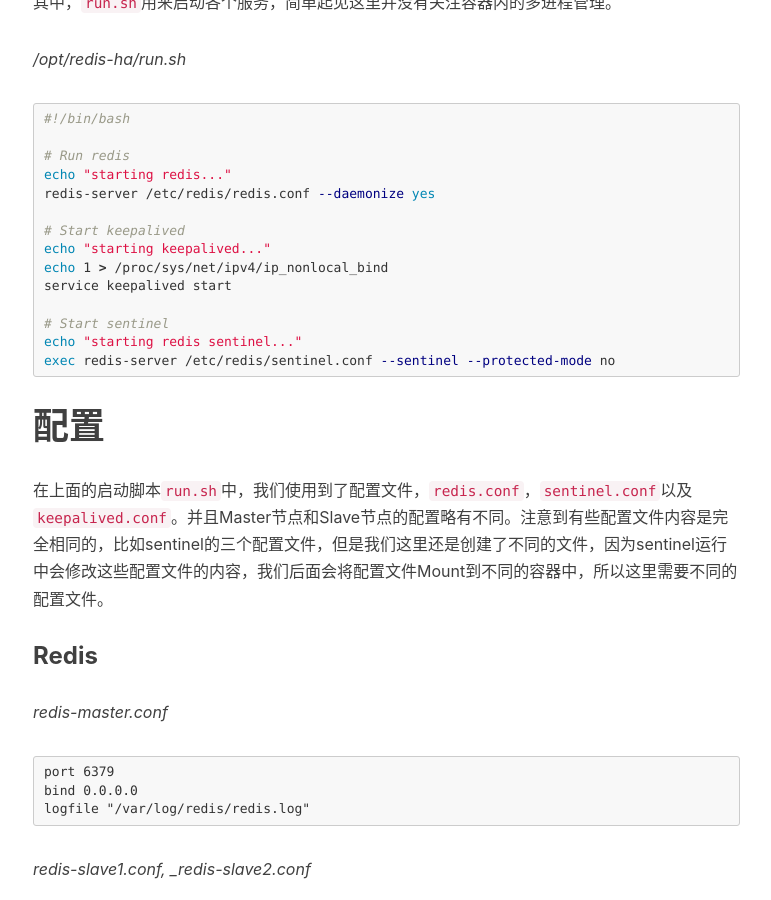
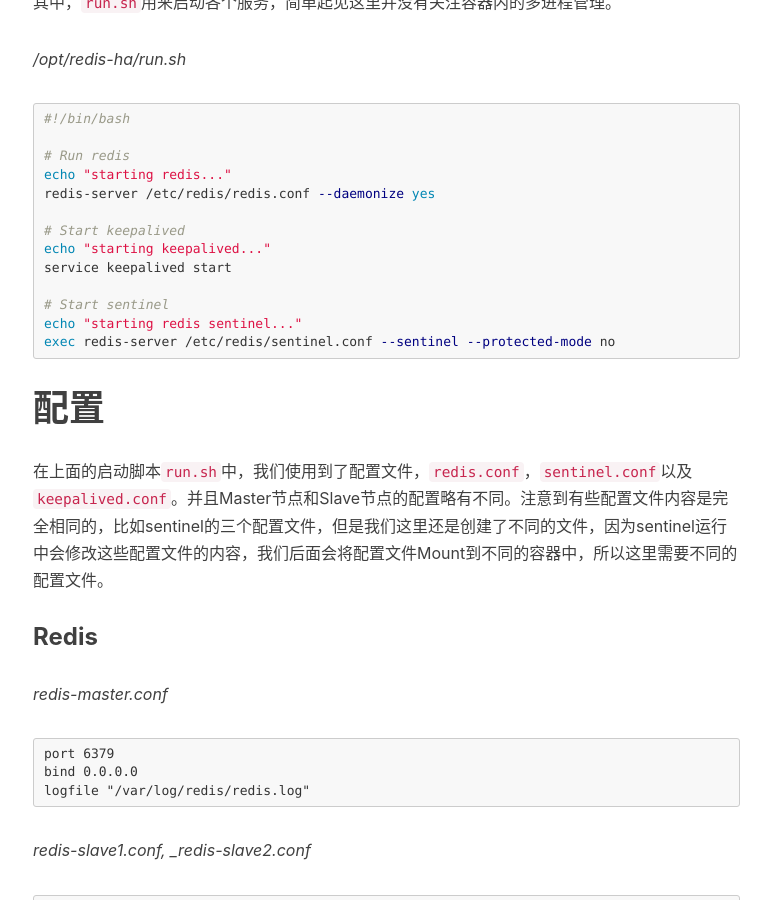
Before and after one commit to cd1989/cd1989.github.io, a Jekyll site: the page built from _posts/2018-05-31-redis-sentinel-keepalived.md, in a window 1280 px wide and 900 px high, scrolled down 1440 px. Shown: the whole window, without its empty margins (232-1003 px from the left). Built offline with Jekyll 4.4.1, drawn with Linux system fonts in a browser that asks for light colours; nearby versions of some CDN libraries; comment, search, counter and statistics services are not loaded; some of the changed text lies outside the part shown.

Commit message:
add note

```diff
--- a/_posts/2018-05-31-redis-sentinel-keepalived.md
+++ b/_posts/2018-05-31-redis-sentinel-keepalived.md
@@ -46,7 +46,6 @@
 
 # Start keepalived
 echo "starting keepalived..."
-echo 1 > /proc/sys/net/ipv4/ip_nonlocal_bind
 service keepalived start
 
 # Start sentinel
```
Also changed, not shown: other parts of _posts/2018-05-31-redis-sentinel-keepalived.md (+2 -0 lines).
